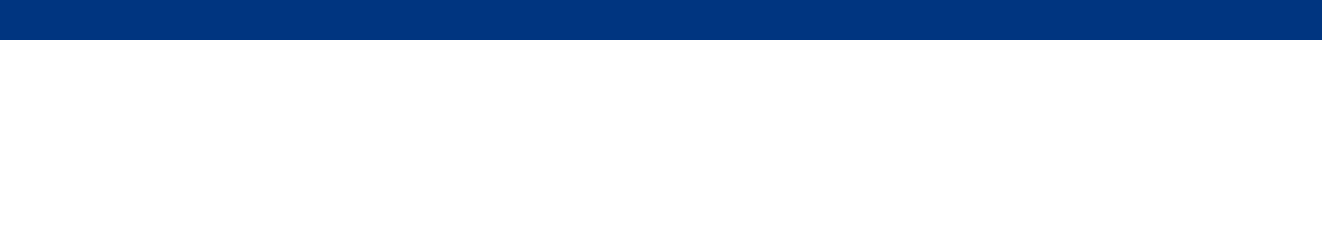
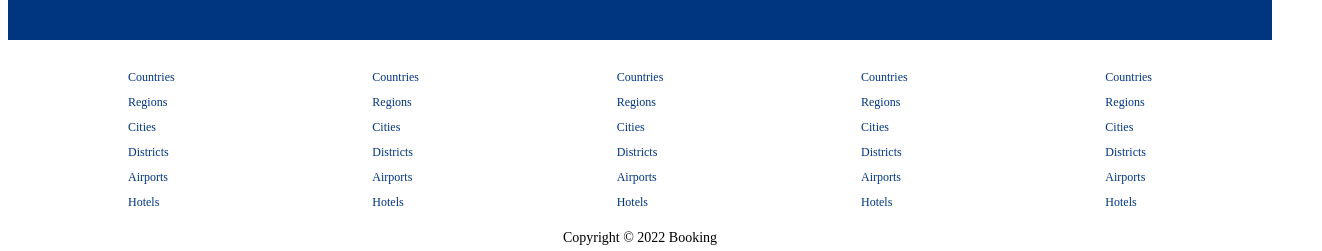
Before and after one commit to arifpehlivan/react-booking, a React (Create React App) app: page / in a window 1280 px wide. Shown: the part 1810-2061 px from the top of the page, 1322 px wide, since content can reach past the window. Before the commit the page ends 1858 px from the top, so only its background shows below. Built offline with nearby package versions, Linux system fonts and the light colour scheme.

Commit message:
add footer

```diff
--- /dev/null
+++ b/src/components/footer/Footer.js
@@ -0,0 +1,53 @@
+import './footer.css'
+
+const Footer = () => {
+    return (
+        <div className='footer'>
+            <div className="fLists">
+                <div className="fList">
+                    <div className="fListItem">Countries</div>
+                    <div className="fListItem">Regions</div>
+                    <div className="fListItem">Cities</div>
+                    <div className="fListItem">Districts</div>
+                    <div className="fListItem">Airports</div>
+                    <div className="fListItem">Hotels</div>
+                </div>
+                <div className="fList">
+                    <div className="fListItem">Countries</div>
+                    <div className="fListItem">Regions</div>
+                    <div className="fListItem">Cities</div>
+                    <div className="fListItem">Districts</div>
+                    <div className="fListItem">Airports</div>
+                    <div className="fListItem">Hotels</div>
+                </div>
+                <div className="fList">
+                    <div className="fListItem">Countries</div>
+                    <div className="fListItem">Regions</div>
+                    <div className="fListItem">Cities</div>
+                    <div className="fListItem">Districts</div>
+                    <div className="fListItem">Airports</div>
+                    <div className="fListItem">Hotels</div>
+                </div>
+                <div className="fList">
+                    <div className="fListItem">Countries</div>
+                    <div className="fListItem">Regions</div>
+                    <div className="fListItem">Cities</div>
+                    <div className="fListItem">Districts</div>
+                    <div className="fListItem">Airports</div>
+                    <div className="fListItem">Hotels</div>
+                </div>
+                <div className="fList">
+                    <div className="fListItem">Countries</div>
+                    <div className="fListItem">Regions</div>
+                    <div className="fListItem">Cities</div>
+                    <div className="fListItem">Districts</div>
+                    <div className="fListItem">Airports</div>
+                    <div className="fListItem">Hotels</div>
+                </div>
+            </div>
+            <div className="fText">Copyright © 2022 Booking</div>
+        </div>
+    )
+}
+
+export default Footer
--- /dev/null
+++ b/src/components/footer/footer.css
@@ -0,0 +1,30 @@
+.footer{
+    width: 100%;
+    width: 1024px;
+    font-size: 12px;
+}
+
+.fLists{
+    width: 100%;
+    display: flex;
+    justify-content: space-between;
+}
+
+.fList{
+    list-style: none;
+    padding: 0;
+}
+
+.fListItem{
+    margin-bottom: 10px;
+    color: #003580;
+    cursor: pointer;
+}
+
+.fText{
+    display: flex;
+    font-size: 14px;
+    justify-content: center;
+    align-items: center;
+    padding-top: 10px;
+}
--- a/src/pages/home/Home.js
+++ b/src/pages/home/Home.js
@@ -1,5 +1,6 @@
 import Featured from '../../components/featured/Featured'
 import FeaturedProperties from '../../components/featuredProperties/FeaturedProperties'
+import Footer from '../../components/footer/Footer'
 import Header from '../../components/header/Header'
 import MailList from '../../components/mailList/MailList'
 import Navbar from '../../components/navbar/Navbar'
@@ -18,6 +19,7 @@ const Home = () => {
                 <h1 className="homeTitle">Homes guests love</h1>
                 <FeaturedProperties/>
                 <MailList/>
+                <Footer/>
             </div>
         </div>
     )
--- a/src/pages/home/home.css
+++ b/src/pages/home/home.css
@@ -4,6 +4,7 @@
     flex-direction: column;
     align-items: center;
     gap: 30px;
+    overflow-x: hidden;
 }
 
 .homeTitle{
```
